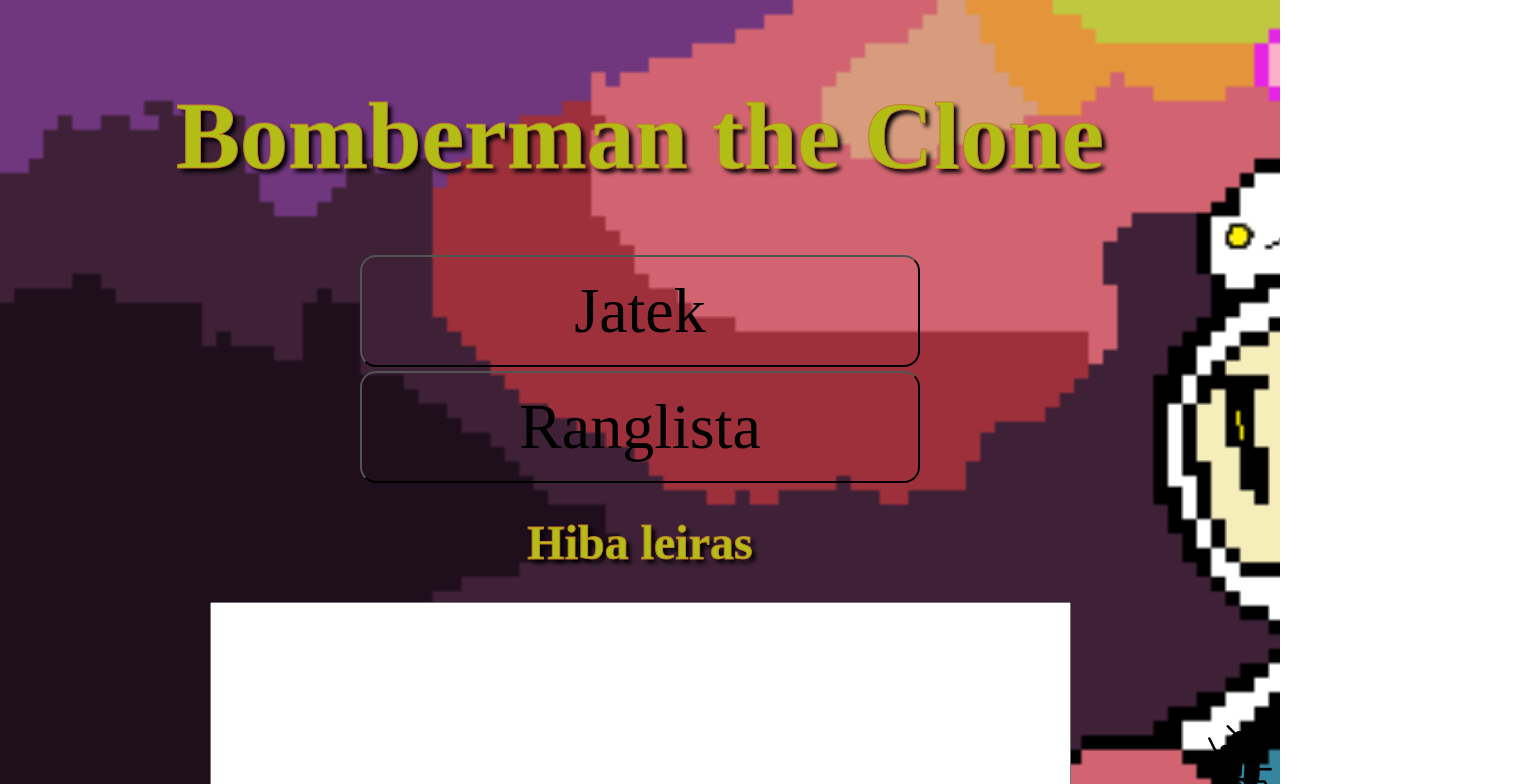
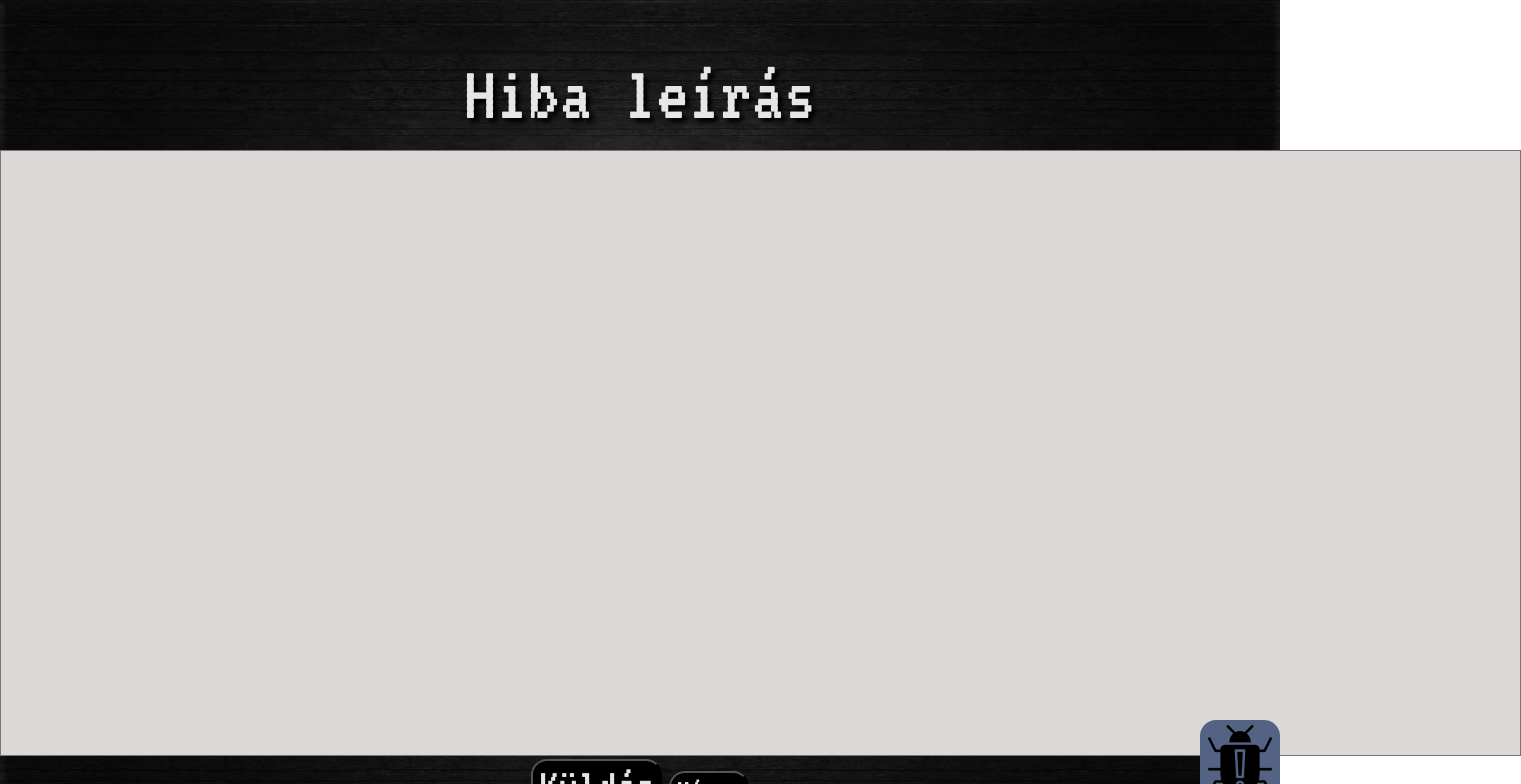
Before and after one commit to W4uR/SZFM-Bomberman, a website: page src/mainscreen/main.html in a window 1280 px wide. Both pictures are taken after a click on the picture 1240 px from the left and 760 px from the top of the page. Shown: the top 784 px of the page, 1521 px wide, since content can reach past the window. Drawn offline with Linux system fonts and the light colour scheme; a web font is replaced by a local one.

Commit message:
Main screen UI changes

```diff
--- a/src/main.css
+++ b/src/main.css
@@ -16,7 +16,7 @@
   color: var(--text);
 }
 
-button{
+button {
   background-color: var(--accent);
   border-color: var(--accent-dark);
   color: var(--text);
--- a/src/mainscreen/main.html
+++ b/src/mainscreen/main.html
@@ -4,29 +4,31 @@
     <meta charset="UTF-8">
     <meta name="viewport" content="width=device-width, initial-scale=1.0">
     <title>Bomberman the Clone</title>
-    <link rel="stylesheet" type="text/css" href="main.css">
-    <link href="https://db.onlinewebfonts.com/c/5766327dd1b3e158a9e2942da70d2ebf?family=Pixel-Art+Regular" rel="stylesheet">
+    <link rel="stylesheet" type="text/css" href="../../main.css">
+    <link rel="stylesheet" type="text/css" href="mainScreen.css">
 </head>
 <body>
+    <div id="mainComponents">
         <div class="gametitle">
             <h1>Bomberman the Clone</h1>
         </div>
         <div class="game">
-        <button class="gameButton" id="goToGame" onclick="redirectToGame()">Jatek</button>
+            <button class="gameButton" id="goToGame" onclick="redirectToGame()">Játék</button>
         </div>
         <div class="scoreboard">
             <button class="scoreboardButton" id="goToScoreboard" onclick="redirectToScoreboard()">Ranglista</button>
+        </div>
     </div>
     <div class="bug">
         <img id="bugReport" src="./bug.png" onclick="showAndHideBugReport()">
     </div>
     <div class="bugReportContainer" id="bugContainer" hidden>
-        <h1 class="bugTitle">Hiba leiras</h1>
+        <h1 class="bugTitle">Hiba leírás</h1>
         <form class="textAreaContainer" action="../../php/send_bugreport.php" method="post" onsubmit="return validateForm()">
-          <textarea id="textArea" class="textArea" name="bug_description" rows="25" cols="105" title="Írd ide a milyen hibát tapasztalsz!"></textarea>
+          <textarea id="textArea" class="textArea" name="bug_description" rows="25" cols="150" title="Írd ide a milyen hibát tapasztalsz!"></textarea>
           <div class="buttonContainer">
-              <input class="sendButton" type="submit" id="submit_button" value="Kuldes">
-              <input class="closeButton" type="button" id="close_button" value="Megse" onclick="showAndHideBugReport()">
+              <input class="sendButton" type="submit" id="submit_button" value="Küldés">
+              <input class="closeButton" type="button" id="close_button" value="Mégse" onclick="showAndHideBugReport()">
           </div>
         </form>
     </div>
--- a/src/mainscreen/main.js
+++ b/src/mainscreen/main.js
@@ -6,19 +6,13 @@ function redirectToScoreboard(){
     window.location.href = "../scoreboard/scoreboard.php";
 }
 
-function showBugReport(){
-    document.getElementById("bugContainer").removeAttribute("hidden");
-}
-
-function hideBugReport(){
-    document.getElementById("bugContainer").setAttribute("hidden",true);
-}
-
 function showAndHideBugReport(){
     if(document.getElementById('bugContainer').hasAttribute("hidden")){
-        showBugReport();
+        document.getElementById("bugContainer").removeAttribute("hidden");
+        document.getElementById("mainComponents").setAttribute("hidden",true);
     }else{
-        hideBugReport();
+        document.getElementById("bugContainer").setAttribute("hidden",true);
+        document.getElementById("mainComponents").removeAttribute("hidden");
     }
 }
 
--- a/src/mainscreen/main.css
+++ b/src/mainscreen/mainScreen.css
@@ -1,17 +1,16 @@
-body{
-    background-image: url("background.png");
-    background-repeat: no-repeat;
+body {
+    background: url("bg.jpg") center center fixed;
     background-size: cover;
+    background-position: center;
+    overflow: hidden;
+    margin: 0;
 }
 .gametitle{
     text-align: center;
-    margin-top: 5rem;
-    font-size: 3rem;
-    -webkit-text-stroke: 1px rgb(193, 125, 42);
-    color: rgb(178, 190, 21);
+    margin-top: 20rem;
+    font-size: 4rem;
     text-shadow: 4px 4px 4px black;
     user-select: none;
-    font-family: "Pixel-Art Regular";
 }
 .game,.scoreboard{
     width: fit-content;
@@ -23,18 +22,14 @@ body{
     margin-top: 0.2rem;
 }
 .scoreboardButton{
-    background: transparent;
     width: 35rem;
     height: 7rem;
     cursor: pointer;
-    border-radius: 1rem;
 }
 .gameButton{
-    background: transparent;
     width: 35rem;
     height: 7rem;
     cursor: pointer;
-    border-radius: 1rem;
 }
 .game:hover,.scoreboard:hover{
     position: relative;
@@ -43,7 +38,6 @@ body{
     text-shadow: 4px 4px 4px rgb(177, 204, 57);
 }
 button{
-    font-family: "Pixel-Art Regular";
     font-size: 4rem;
 }
 
@@ -53,26 +47,30 @@ img{
     position: absolute;
     bottom: 0;
     right: 0;
+    background-color: var(--accent);
+    border-radius: 20%;
 }
 .bugReportContainer{
     text-align: center;
 }
 .textArea{
     resize: none;
+    background-color: rgb(221, 216, 216);
+    color: black;
+    font-size: 1.5rem;
 }
 .sendButton {
-    font-family: "Pixel-Art Regular";
+    font-size: 3rem;
+}
+.closeButton {
     font-size: 2rem;
 }
-.closeButton {
-    font-family: "Pixel-Art Regular";
-    font-size: 1rem;
-}
 .bugTitle{
-    font-size: 3rem;
-    -webkit-text-stroke: 1px rgb(193, 125, 42);
-    color: rgb(178, 190, 21);
+    font-size: 5rem;
     text-shadow: 4px 4px 4px black;
     user-select: none;
-    font-family: "Pixel-Art Regular";
+    margin-bottom: 1rem;
 }
+.sendButton,.closeButton{
+    border-radius: 1rem;
+}
```
Also changed, not shown: src/mainscreen/background.png (deleted), src/mainscreen/bg.jpg (added). Lines whose indentation alone changed are shown as unchanged.
